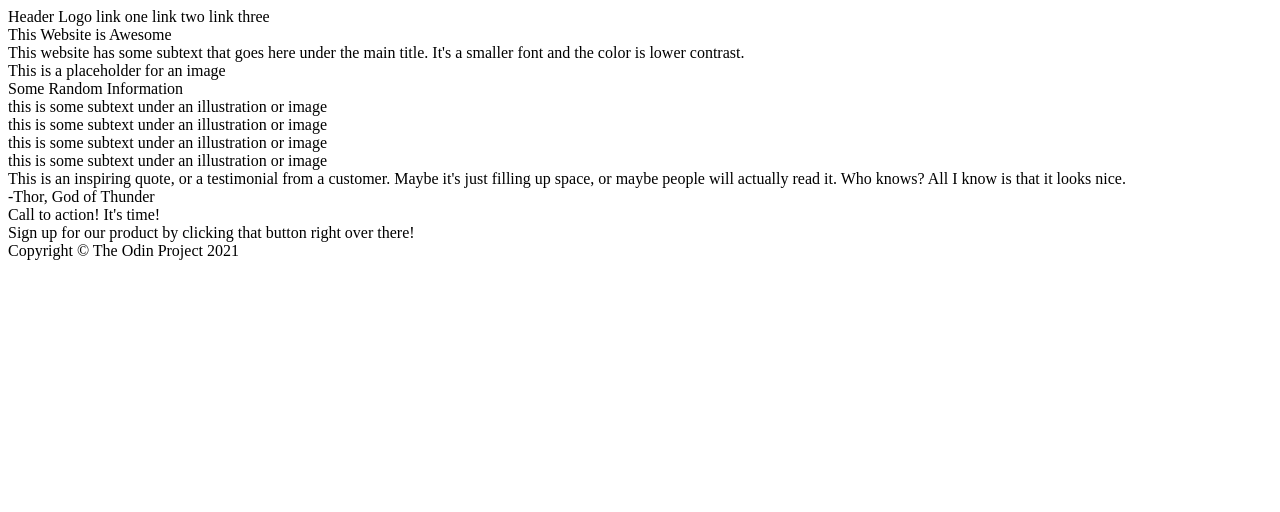
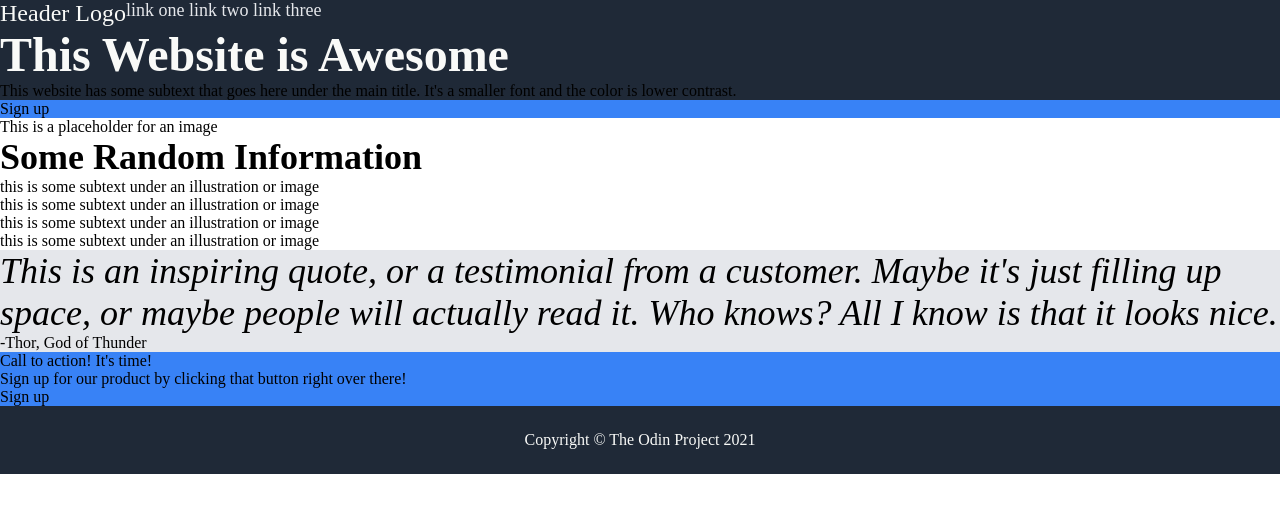
Before and after one commit to BritteanyD/Odin-Landing-Page, a plain HTML site: page index.html in a window 1280 px wide. Drawn offline with Linux system fonts and the light colour scheme.

Commit message:
Added color and font sizes

```diff
--- a/index.html
+++ b/index.html
@@ -6,60 +6,62 @@
     <link rel="stylesheet" href="stylesheet.css">
     </head>
     <body>
-      <div class="header"> Header Logo
-        link one link two link three </div>
+      <div class="header">
+        <div class="headertext">Header Logo</div>
+        <div class="top">link one link two link three </div>
+      </div>
       <div class="body">
-        <div class="container 1">
+        <div class="container1">
             <div class="awesome">
-                <div class="big text">
+                <div class="big-text">
                     This Website is Awesome
                 </div>
-                <div class="small text">
+                <div class="small-text">
                     This website has some subtext that goes here under the main
                     title. It's a smaller font and the color is lower contrast.
                 </div>
-                <div class="signup"></div>
+                <div class="signup"> Sign up </div>
             </div>
         </div>
             <div class="placeholder">
                 <div class="image"> This is a placeholder for an image </div>
         </div>
-        <div class="container 2">
+        <div class="container2">
             <div class="random"> Some Random Information </div>
             <div class="boxes">
-                <div class="box 1"></div>
-                <div class="box 2"></div>
-                <div class="box 3"></div>
-                <div class="box 4"></div>
+                <div class="box1"></div>
+                <div class="box2"></div>
+                <div class="box3"></div>
+                <div class="box4"></div>
             </div>
             <div class="words">
-                <div class="word 1"> this is some subtext under an
+                <div class="word1"> this is some subtext under an
                     illustration or image
                 </div>
-                <div class="word 2"> this is some subtext under an
+                <div class="word2"> this is some subtext under an
                     illustration or image
                 </div>
-                <div class="word 3"> this is some subtext under an
+                <div class="word3"> this is some subtext under an
                     illustration or image
                 </div>
-                <div class="word 4"> this is some subtext under an
+                <div class="word4"> this is some subtext under an
                     illustration or image
                 </div>
             </div>
         </div>
-        <div class="container 3">
+        <div class="container3">
             <div class="quote"> This is an inspiring quote, or a testimonial from a customer.
          Maybe it's just filling up space, or maybe people will actually
          read it. Who knows? All I know is that it looks nice.
             </div>
             <div class="thor"> -Thor, God of Thunder </div>
         </div>
-        <div class="container 4">
-            <div class="blue box">
-                <div class="action box">
+        <div class="container4">
+            <div class="blue-box">
+                <div class="action-box">
                     <div class="time"> Call to action! It's time! </div>
-                    <div class="signup text"> Sign up for our product by clicking that button right over there!</div>
-                <div class="signup button"></div>
+                    <div class="signup-text"> Sign up for our product by clicking that button right over there!</div>
+                <div class="signup-button"> Sign up </div>
                 </div>
             </div>
         </div>
--- a/stylesheet.css
+++ b/stylesheet.css
@@ -0,0 +1,62 @@
+html, body {
+    margin: 0;
+    padding: 0;
+}
+
+.header, .container1 , .footer {
+    background-color: #1f2937;
+}
+
+.headertext, .big-text, .footer {
+    color:#f9faf8
+}
+
+.header {
+    display: flex;
+
+}
+
+.headertext {
+    font-size: 24px;
+}
+
+.top {
+    font-size: 18px;
+    color:#e5e7eb;
+}
+
+.big-text, .random {
+    font-weight: 900;
+}
+
+.big-text {
+    font-size: 48px;
+}
+
+.blue-box, .signup {
+    background-color: #3882f6;
+}
+
+.random, .quote {
+    font-size: 36px;
+    color: #1f2937'
+}
+
+.random {
+
+}
+
+.container3 {
+    background-color: #e5e7eb;
+}
+
+.quote {
+    font-style: italic;
+}
+
+.footer {
+    display: flex;
+    justify-content: center;
+    align-items: center;
+    padding: 25px;
+}
```
